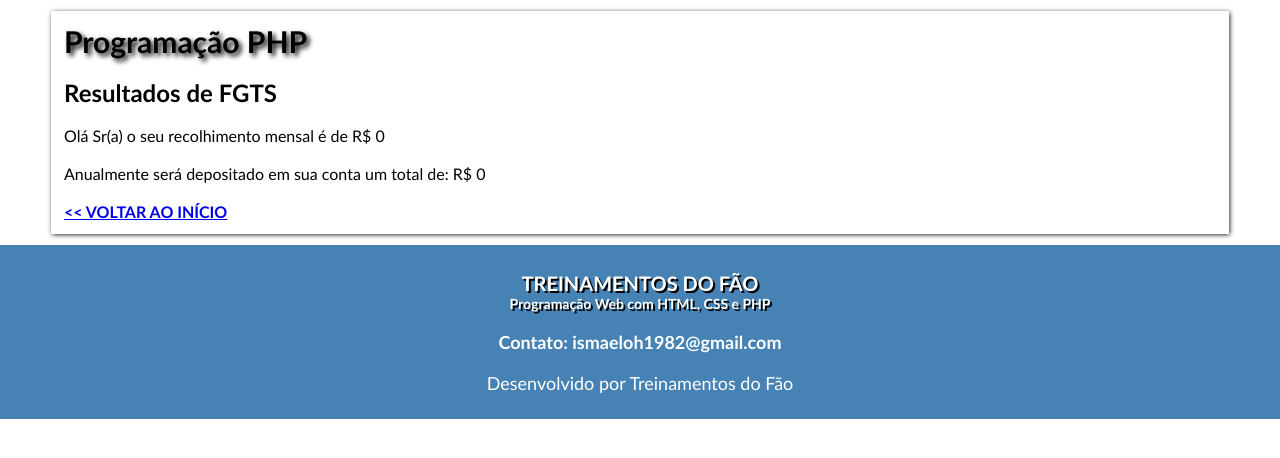
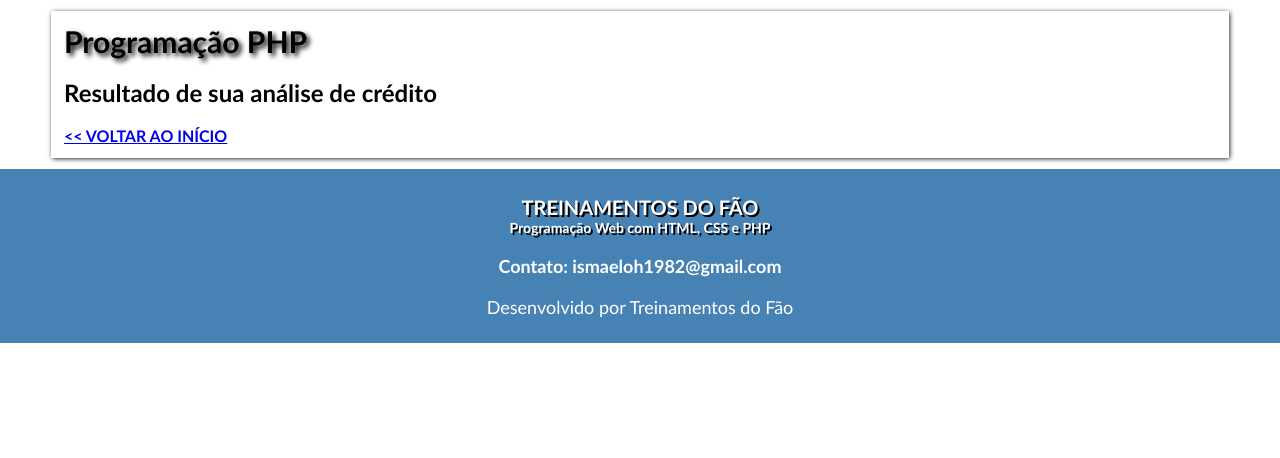
Before and after one commit to ismaeloh/programacaoWeb-PHP-se, a PHP site: page /analise.php in a window 1280 px wide. Shown: the part 67-525 px from the top of the page. Run offline with PHP 8.4, Linux system fonts and the light colour scheme; data that the repository does not hold is empty.

Commit message:
terceira alteração

```diff
--- a/analise.php
+++ b/analise.php
@@ -40,20 +40,13 @@
 
     <section>
         <h1>Programação PHP</h1><br>
-        <h2>Resultados de FGTS</h2>
+        <h2>Resultado de sua análise de crédito</h2>
 
         <?php
 
-            $nomeCliente = $_POST["nome"];
-            $salarioCliente = $_POST["salario"];
 
-            $resultadoMensal = ($salarioCliente/100)*8;
 
-            $resultadoAnual = $resultadoMensal*12;
 
-            echo "<br>Olá Sr(a) $nomeCliente o seu recolhimento mensal é de R$ $resultadoMensal<br><br>";
-
-            echo "Anualmente será depositado em sua conta um total de: R$ $resultadoAnual<br>";
         ?>
 
         <br>
--- a/index.php
+++ b/index.php
@@ -40,7 +40,7 @@
 
     <section>
         <h1>Programação PHP</h1><br>
-        <h2>Utilizando a função SE (IF/ELSE)</h2>
+        <h2>Análise de Crédito - Utilizando a função SE (IF/ELSE)</h2>
 
        <div class="formulario">
 
@@ -48,6 +48,10 @@
 
                 <label for="nome">Nome:</label><br>
                 <input type="text" name="nome" id="nome" placeholder="Insira seu nome">
+                <br>
+                <br>
+                <label for="profissao">Profissão:</label><br>
+                <input type="text" name="profissao" id="profissao" placeholder="Insira sua profissão">
                 <br>
                 <br>
                 <label for="salario">Salário:</label><br>
```
